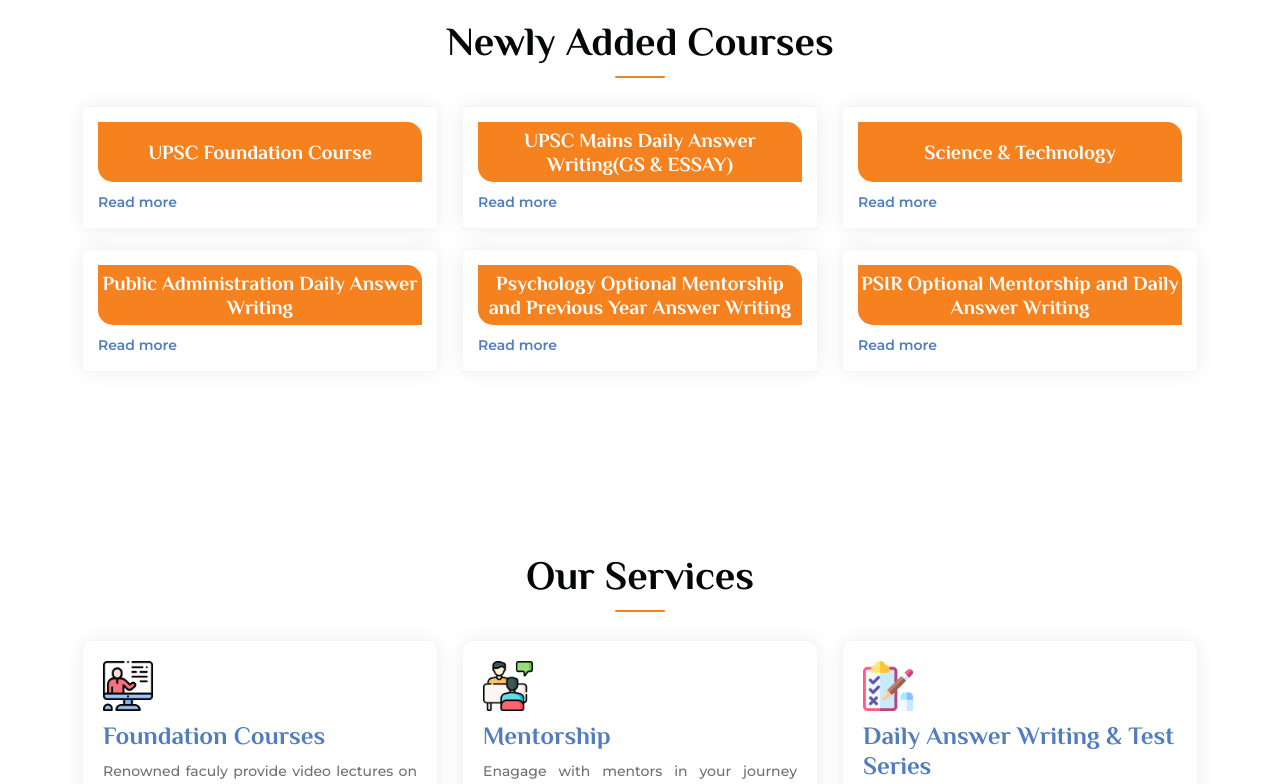
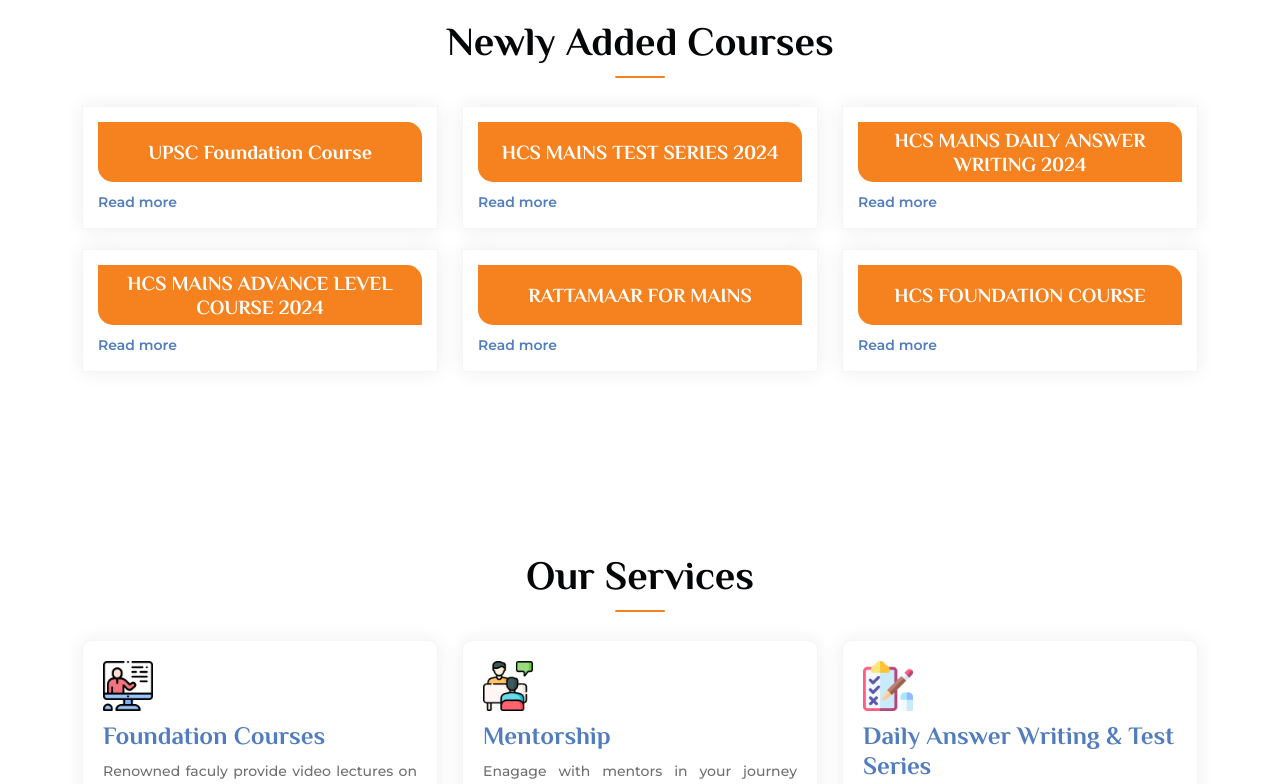
Before and after one commit to ravi-dahiya/UPSC_Akhada, a Next.js app: page / in a window 1280 px wide. Shown: the part 1500-2284 px from the top of the page. Built offline with nearby package versions, Linux system fonts and the light colour scheme.

Commit message:
Update newlyAdded.tsx for HCS links

```diff
--- a/src/app/homepage/newlyAdded.tsx
+++ b/src/app/homepage/newlyAdded.tsx
@@ -21,37 +21,37 @@ function NewlyAdded() {
                 </Col>
                 <Col lg={4} sm={6}>
                     <div className="newly_card">
-                        <h4>UPSC Mains Daily Answer Writing(GS & ESSAY)</h4>
+                        <h4>HCS MAINS TEST SERIES 2024</h4>
                         <p> </p>
-                        <a href="https://mgxpi.courses.store/353417?utm_source%3Dother%26utm_medium%3Dtutor-course-referral%26utm_campaign%3Dcourse-overview-webapp" target="_blank">Read more</a>
+                        <a href="https://mgxpi.courses.store/455077?mainCategory=15" target="_blank">Read more</a>
                     </div>
                 </Col>
                 <Col lg={4} sm={6}>
                     <div className="newly_card">
-                        <h4>Science & Technology</h4>
+                        <h4>HCS MAINS DAILY ANSWER WRITING 2024</h4>
                         <p> </p>
-                        <a href="https://mgxpi.courses.store/399124?utm_source%3Dother%26utm_medium%3Dtutor-course-referral%26utm_campaign%3Dcourse-overview-webapp" target="_blank">Read more</a>
+                        <a href="https://mgxpi.courses.store/457848?utm_source%3Dother%26utm_medium%3Dtutor-course-referral%26utm_campaign%3Dcourse-overview-webapp" target="_blank">Read more</a>
                     </div>
                 </Col>
                 <Col lg={4} sm={6}>
                     <div className="newly_card">
-                        <h4>Public Administration Daily Answer Writing</h4>
+                        <h4>HCS MAINS ADVANCE LEVEL COURSE 2024</h4>
                         <p> </p>
-                        <a href="https://mgxpi.courses.store/286727?utm_source%3Dother%26utm_medium%3Dtutor-course-referral%26utm_campaign%3Dcourse-overview-webapp" target="_blank">Read more</a>
+                        <a href="https://mgxpi.courses.store/460973?utm_source%3Dother%26utm_medium%3Dtutor-course-referral%26utm_campaign%3Dcourse-overview-webapp" target="_blank">Read more</a>
                     </div>
                 </Col>
                 <Col lg={4} sm={6}>
                     <div className="newly_card">
-                        <h4>Psychology Optional Mentorship and Previous Year Answer Writing </h4>
+                        <h4>RATTAMAAR FOR MAINS</h4>
                         <p>  </p>
-                        <a href="https://mgxpi.courses.store/211279?utm_source%3Dother%26utm_medium%3Dtutor-course-referral%26utm_campaign%3Dcourse-overview-webapp" target="_blank">Read more</a>
+                        <a href="https://mgxpi.courses.store/363659?utm_source%3Dother%26utm_medium%3Dtutor-course-referral%26utm_campaign%3Dcourse-overview-webapp" target="_blank">Read more</a>
                     </div>
                 </Col>
                 <Col lg={4} sm={6}>
                     <div className="newly_card">
-                        <h4>PSIR Optional Mentorship and Daily Answer Writing</h4>
+                        <h4>HCS FOUNDATION COURSE</h4>
                         <p> </p>
-                        <a href="https://mgxpi.courses.store/271056?utm_source%3Dother%26utm_medium%3Dtutor-course-referral%26utm_campaign%3Dcourse-overview-webapp" target="_blank">Read more</a>
+                        <a href="https://mgxpi.courses.store/309011?utm_source%3Dother%26utm_medium%3Dtutor-course-referral%26utm_campaign%3Dcourse-overview-webapp" target="_blank">Read more</a>
                     </div>
                 </Col>
             </Row>
```
